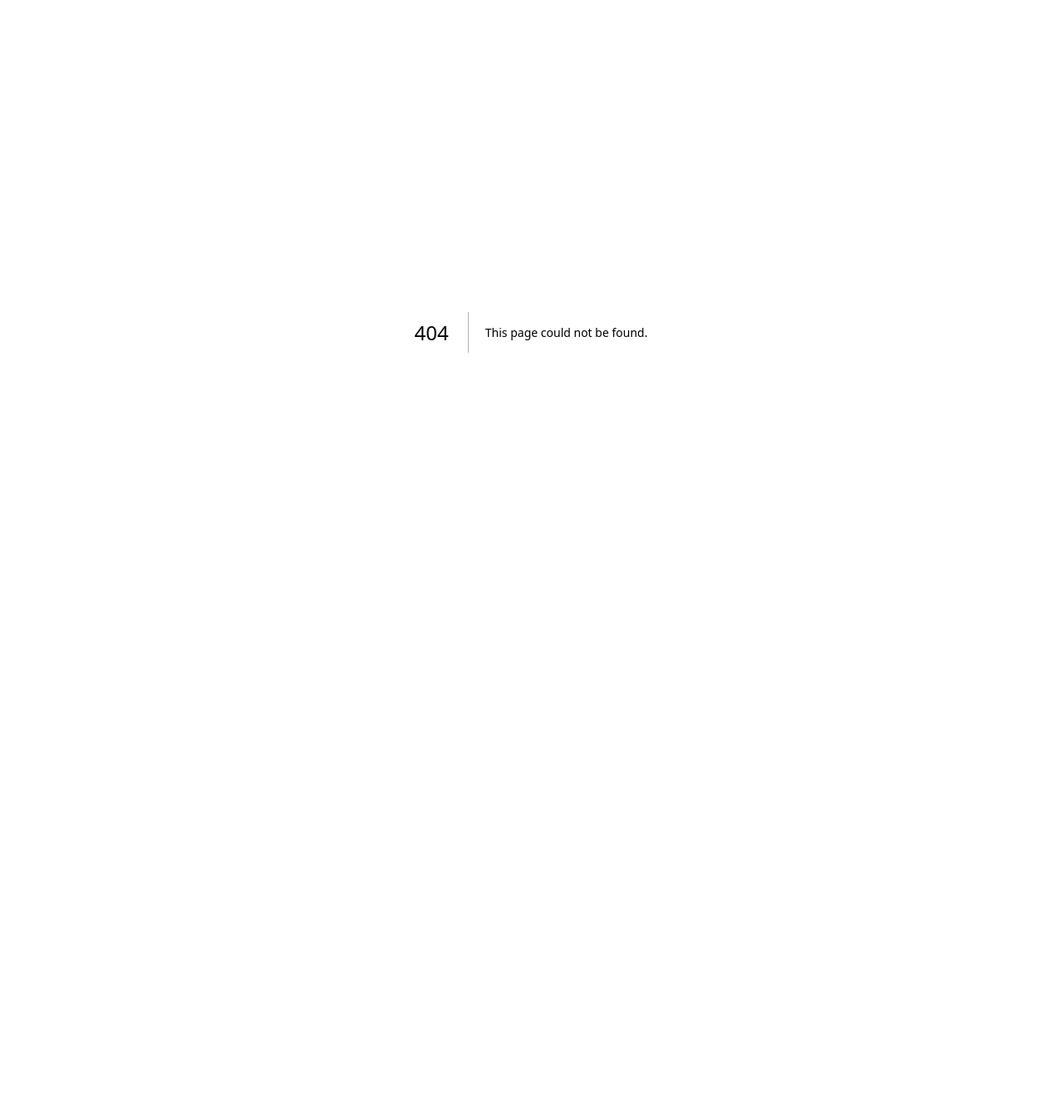
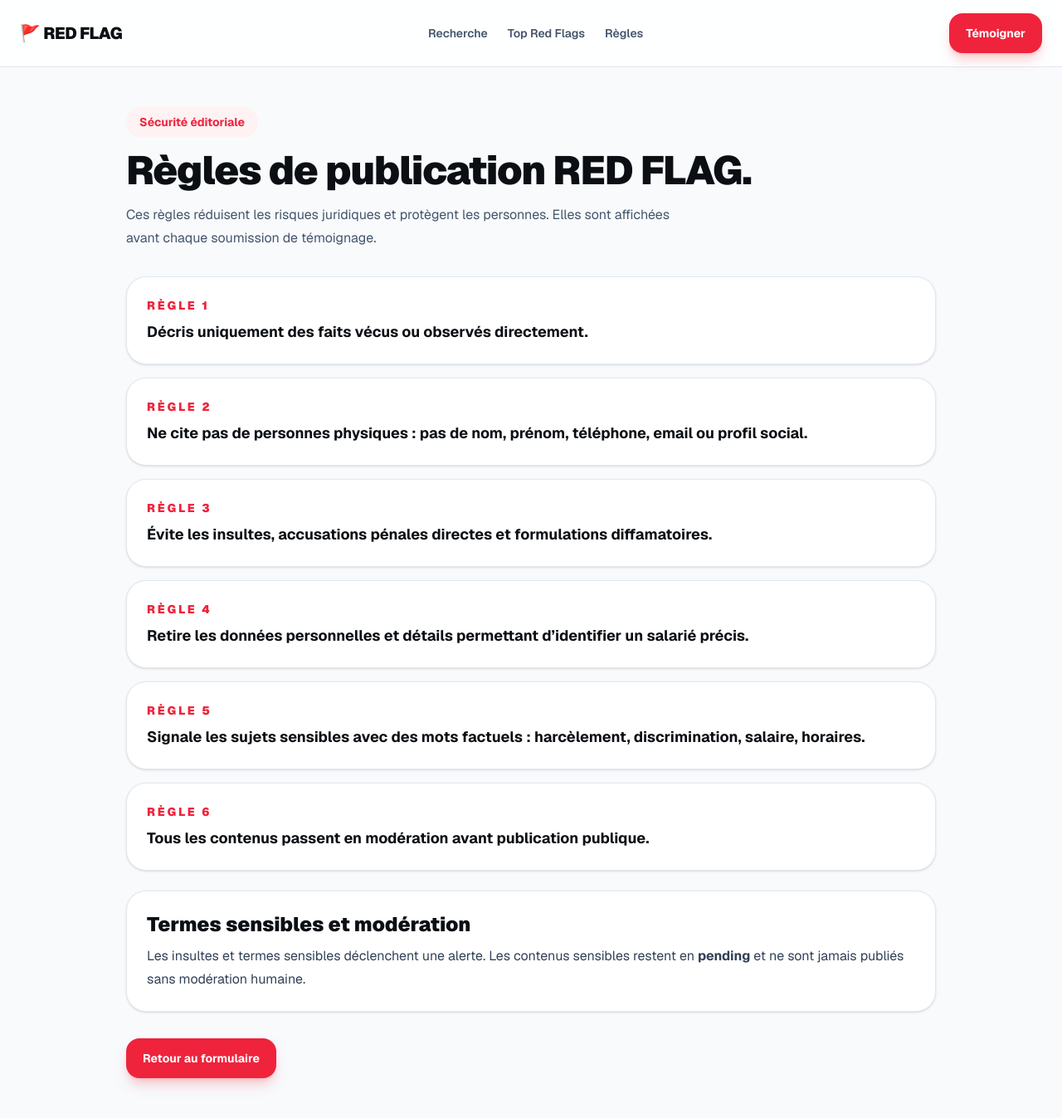
Before and after one commit to zarakikenpashi/sadai-red-flag, a Next.js app: page /regles in a window 1280 px wide. Before the commit this address had no page. Shown: the whole page at 83% size. Before the commit the page ends 800 px from the top, so only its background shows below. Built offline with nearby package versions, Linux system fonts and the light colour scheme.

Commit message:
feat: add publication rules safeguards
Co-authored-by: abelsadia <asadia@edane.org>

```diff
--- /dev/null
+++ b/app/regles/page.tsx
@@ -0,0 +1,58 @@
+import Link from "next/link";
+import { MobileBottomNav } from "@/components/layout/mobile-bottom-nav";
+import { PublicHeader } from "@/components/layout/public-header";
+import { Badge } from "@/components/ui/badge";
+import { Button } from "@/components/ui/button";
+import { Card } from "@/components/ui/card";
+
+const rules = [
+  "Décris uniquement des faits vécus ou observés directement.",
+  "Ne cite pas de personnes physiques : pas de nom, prénom, téléphone, email ou profil social.",
+  "Évite les insultes, accusations pénales directes et formulations diffamatoires.",
+  "Retire les données personnelles et détails permettant d’identifier un salarié précis.",
+  "Signale les sujets sensibles avec des mots factuels : harcèlement, discrimination, salaire, horaires.",
+  "Tous les contenus passent en modération avant publication publique.",
+];
+
+export default function PublicationRulesPage() {
+  return (
+    <div className="min-h-screen bg-soft-white pb-24 text-ink-black md:pb-0">
+      <PublicHeader />
+      <main className="mx-auto max-w-5xl px-6 py-12">
+        <Badge tone="red">Sécurité éditoriale</Badge>
+        <h1 className="mt-4 text-4xl font-black tracking-tight md:text-5xl">
+          Règles de publication RED FLAG.
+        </h1>
+        <p className="mt-4 max-w-2xl leading-7 text-slate-600">
+          Ces règles réduisent les risques juridiques et protègent les personnes.
+          Elles sont affichées avant chaque soumission de témoignage.
+        </p>
+
+        <div className="mt-8 grid gap-4">
+          {rules.map((rule, index) => (
+            <Card key={rule}>
+              <p className="text-sm font-black uppercase tracking-[0.2em] text-red-flag">
+                Règle {index + 1}
+              </p>
+              <p className="mt-2 text-lg font-bold leading-7">{rule}</p>
+            </Card>
+          ))}
+        </div>
+
+        <Card className="mt-6 border-amber-200 bg-amber-50">
+          <h2 className="text-2xl font-black">Termes sensibles et modération</h2>
+          <p className="mt-2 leading-7 text-slate-700">
+            Les insultes et termes sensibles déclenchent une alerte. Les contenus
+            sensibles restent en <strong>pending</strong> et ne sont jamais publiés
+            sans modération humaine.
+          </p>
+        </Card>
+
+        <Link className="mt-8 inline-flex" href="/temoigner">
+          <Button>Retour au formulaire</Button>
+        </Link>
+      </main>
+      <MobileBottomNav />
+    </div>
+  );
+}
--- a/app/temoigner/actions.ts
+++ b/app/temoigner/actions.ts
@@ -14,8 +14,9 @@
 
   const confirmTruthful = formData.get("confirm_truthful") === "on";
   const confirmNoPersonalData = formData.get("confirm_no_personal_data") === "on";
+  const acceptPublicationRules = formData.get("accept_publication_rules") === "on";
 
-  if (!confirmTruthful || !confirmNoPersonalData) {
+  if (!confirmTruthful || !confirmNoPersonalData || !acceptPublicationRules) {
     redirect("/temoigner?error=confirmations");
   }
 
--- a/app/temoigner/testimonial-form.tsx
+++ b/app/temoigner/testimonial-form.tsx
@@ -1,10 +1,12 @@
 "use client";
 
 import { useMemo, useState } from "react";
+import Link from "next/link";
 import { Button } from "@/components/ui/button";
 import { Card } from "@/components/ui/card";
 import { Input } from "@/components/ui/input";
 import type { CompanySearchResult } from "@/lib/companies";
+import { scanPublicationText } from "@/lib/content-safety";
 import { createTestimonial } from "./actions";
 
 const steps = [
@@ -43,7 +45,9 @@
 
 export function TestimonialForm({ companies }: Props) {
   const [step, setStep] = useState(1);
+  const [body, setBody] = useState("");
   const progress = useMemo(() => `${Math.round((step / steps.length) * 100)}%`, [step]);
+  const safety = useMemo(() => scanPublicationText(body), [body]);
 
   return (
     <form action={createTestimonial} className="mt-8 grid gap-6">
@@ -186,6 +190,15 @@
       <section className="grid gap-5">
         <Card>
           <h2 className="text-2xl font-black">Étape 5 : titre, texte, confirmations</h2>
+          <div className="mt-4 rounded-2xl border border-amber-200 bg-amber-50 p-4">
+            <p className="text-sm font-black uppercase tracking-[0.2em] text-amber-700">
+              Règles affichées avant soumission
+            </p>
+            <p className="mt-2 text-sm font-bold text-slate-700">
+              Ne cite pas de personnes physiques, retire les données personnelles,
+              évite les insultes et consulte les <Link className="text-red-flag underline" href="/regles">règles de publication</Link>.
+            </p>
+          </div>
           <div className="mt-5 grid gap-4">
             <label className="grid gap-2 text-sm font-bold text-slate-700">
               Titre
@@ -198,10 +211,20 @@
                 maxLength={5000}
                 minLength={20}
                 name="body"
+                onChange={(event) => setBody(event.target.value)}
                 placeholder="Décris des faits observables, sans insultes ni données personnelles."
                 required
+                value={body}
               />
             </label>
+            {safety.hasWarning ? (
+              <div className="rounded-2xl border border-red-200 bg-red-50 p-4 text-sm font-bold text-red-flag">
+                <p>Termes sensibles détectés : reste factuel et anonymise ton texte.</p>
+                {safety.forbiddenMatches.length ? <p>Termes interdits : {safety.forbiddenMatches.join(", ")}</p> : null}
+                {safety.sensitiveMatches.length ? <p>Termes sensibles : {safety.sensitiveMatches.join(", ")}</p> : null}
+                {safety.personNameWarning ? <p>Ne cite pas de personnes physiques.</p> : null}
+              </div>
+            ) : null}
             <label className="flex items-start gap-3 rounded-2xl bg-slate-50 p-4 text-sm font-bold text-slate-700">
               <input name="confirm_truthful" required type="checkbox" />
               Je confirme que ce témoignage décrit mon expérience réelle et de bonne foi.
@@ -209,6 +232,10 @@
             <label className="flex items-start gap-3 rounded-2xl bg-slate-50 p-4 text-sm font-bold text-slate-700">
               <input name="confirm_no_personal_data" required type="checkbox" />
               Je confirme ne pas publier de noms de personnes, insultes ou données personnelles.
+            </label>
+            <label className="flex items-start gap-3 rounded-2xl bg-slate-50 p-4 text-sm font-bold text-slate-700">
+              <input name="accept_publication_rules" required type="checkbox" />
+              J’accepte les règles de publication et le passage en modération avant publication.
             </label>
           </div>
         </Card>
--- /dev/null
+++ b/lib/content-safety.ts
@@ -0,0 +1,48 @@
+export const FORBIDDEN_TERMS = [
+  "connard",
+  "connasse",
+  "salaud",
+  "salope",
+  "pute",
+  "merdeux",
+  "escroc",
+  "voleur",
+  "criminel",
+  "terroriste",
+];
+
+export const SENSITIVE_TERMS = [
+  "harcèlement",
+  "menace",
+  "violence",
+  "chantage",
+  "corruption",
+  "fraude",
+  "discrimination",
+  "racisme",
+  "sexisme",
+  "santé mentale",
+  "dépression",
+  "suicide",
+  "illégal",
+];
+
+const PERSON_NAME_PATTERN = /\b(?:monsieur|madame|m\.|mme|mr|mrs)\s+[A-ZÀ-ÖØ-Þ][\p{L}'-]+|\b[A-ZÀ-ÖØ-Þ][\p{L}'-]+\s+[A-ZÀ-ÖØ-Þ][\p{L}'-]+/u;
+
+function collectMatches(text: string, terms: string[]) {
+  const normalized = text.toLowerCase();
+  return terms.filter((term) => normalized.includes(term.toLowerCase()));
+}
+
+export function scanPublicationText(text: string) {
+  const forbiddenMatches = collectMatches(text, FORBIDDEN_TERMS);
+  const sensitiveMatches = collectMatches(text, SENSITIVE_TERMS);
+  const personNameWarning = PERSON_NAME_PATTERN.test(text);
+
+  return {
+    forbiddenMatches,
+    sensitiveMatches,
+    personNameWarning,
+    hasWarning: forbiddenMatches.length > 0 || sensitiveMatches.length > 0 || personNameWarning,
+  };
+}
--- a/lib/testimonials.ts
+++ b/lib/testimonials.ts
@@ -1,5 +1,6 @@
 import { redirect } from "next/navigation";
 import { createSupabaseServerClient } from "@/lib/supabase/server";
+import { FORBIDDEN_TERMS, scanPublicationText } from "@/lib/content-safety";
 
 export type TestimonialInput = {
   company_id: string;
@@ -64,6 +65,13 @@
     throw new Error("Le témoignage doit faire entre 20 et 5000 caractères.");
   }
 
+  const publicationSafety = scanPublicationText(input.body);
+  if (publicationSafety.forbiddenMatches.length) {
+    throw new Error(
+      `Retire les insultes ou accusations directes avant soumission. Termes MVP: ${FORBIDDEN_TERMS.join(", ")}`,
+    );
+  }
+
   for (const [key, value] of Object.entries(input.scores)) assertScore(value, key);
 
   const uniqueFlags = [...new Set(input.flag_types)].filter((flag) => redFlagTypes.has(flag));
@@ -82,6 +90,9 @@
       body: input.body.trim(),
       verification_status: "declared",
       moderation_status: "pending",
+      moderator_note: publicationSafety.sensitiveMatches.length || publicationSafety.personNameWarning
+        ? `Alerte garde-fous texte: sensibles=${publicationSafety.sensitiveMatches.join(", ") || "aucun"}; personne_physique=${publicationSafety.personNameWarning ? "oui" : "non"}`
+        : null,
     })
     .select("id")
     .single();
--- a/package.json
+++ b/package.json
@@ -18,7 +18,8 @@
     "verify:company-profile": "node scripts/verify-company-profile.mjs",
     "verify:propose-company": "node scripts/verify-propose-company.mjs",
     "verify:auth": "node scripts/verify-auth.mjs",
-    "verify:testimonial-form": "node scripts/verify-testimonial-form.mjs"
+    "verify:testimonial-form": "node scripts/verify-testimonial-form.mjs",
+    "verify:publication-rules": "node scripts/verify-publication-rules.mjs"
   },
   "dependencies": {
     "@supabase/ssr": "^0.12.7",
--- /dev/null
+++ b/scripts/verify-publication-rules.mjs
@@ -0,0 +1,82 @@
+import { existsSync, readFileSync } from "node:fs";
+import { join } from "node:path";
+
+const root = process.cwd();
+const failures = [];
+const requiredFiles = [
+  "app/regles/page.tsx",
+  "lib/content-safety.ts",
+  "app/temoigner/testimonial-form.tsx",
+  "lib/testimonials.ts",
+];
+
+for (const file of requiredFiles) {
+  if (!existsSync(join(root, file))) failures.push(`Missing publication rules file: ${file}`);
+}
+
+const read = (file) => readFileSync(join(root, file), "utf8");
+
+if (existsSync(join(root, "app/regles/page.tsx"))) {
+  const page = read("app/regles/page.tsx");
+  for (const snippet of [
+    "Règles de publication",
+    "Ne cite pas de personnes physiques",
+    "insultes",
+    "données personnelles",
+    "modération",
+    "/temoigner",
+  ]) {
+    if (!page.includes(snippet)) failures.push(`Rules page missing: ${snippet}`);
+  }
+}
+
+if (existsSync(join(root, "lib/content-safety.ts"))) {
+  const safety = read("lib/content-safety.ts");
+  for (const snippet of [
+    "FORBIDDEN_TERMS",
+    "SENSITIVE_TERMS",
+    "scanPublicationText",
+    "forbiddenMatches",
+    "sensitiveMatches",
+    "personNameWarning",
+  ]) {
+    if (!safety.includes(snippet)) failures.push(`Safety lib missing: ${snippet}`);
+  }
+}
+
+if (existsSync(join(root, "app/temoigner/testimonial-form.tsx"))) {
+  const form = read("app/temoigner/testimonial-form.tsx");
+  for (const snippet of [
+    "Règles affichées avant soumission",
+    "J’accepte les règles de publication",
+    "name=\"accept_publication_rules\"",
+    "Termes sensibles",
+    "Ne cite pas de personnes physiques",
+    "scanPublicationText",
+    "/regles",
+  ]) {
+    if (!form.includes(snippet)) failures.push(`Form missing: ${snippet}`);
+  }
+}
+
+if (existsSync(join(root, "lib/testimonials.ts"))) {
+  const lib = read("lib/testimonials.ts");
+  for (const snippet of [
+    "scanPublicationText",
+    "moderation_status: \"pending\"",
+    "sensitiveMatches",
+    "FORBIDDEN_TERMS",
+  ]) {
+    if (!lib.includes(snippet)) failures.push(`Testimonials lib missing: ${snippet}`);
+  }
+}
+
+const packageJson = JSON.parse(read("package.json"));
+if (!packageJson.scripts?.["verify:publication-rules"]) failures.push("Missing npm script: verify:publication-rules");
+
+if (failures.length) {
+  console.error(failures.join("\n"));
+  process.exit(1);
+}
+
+console.log("Publication rules verification passed");
```
